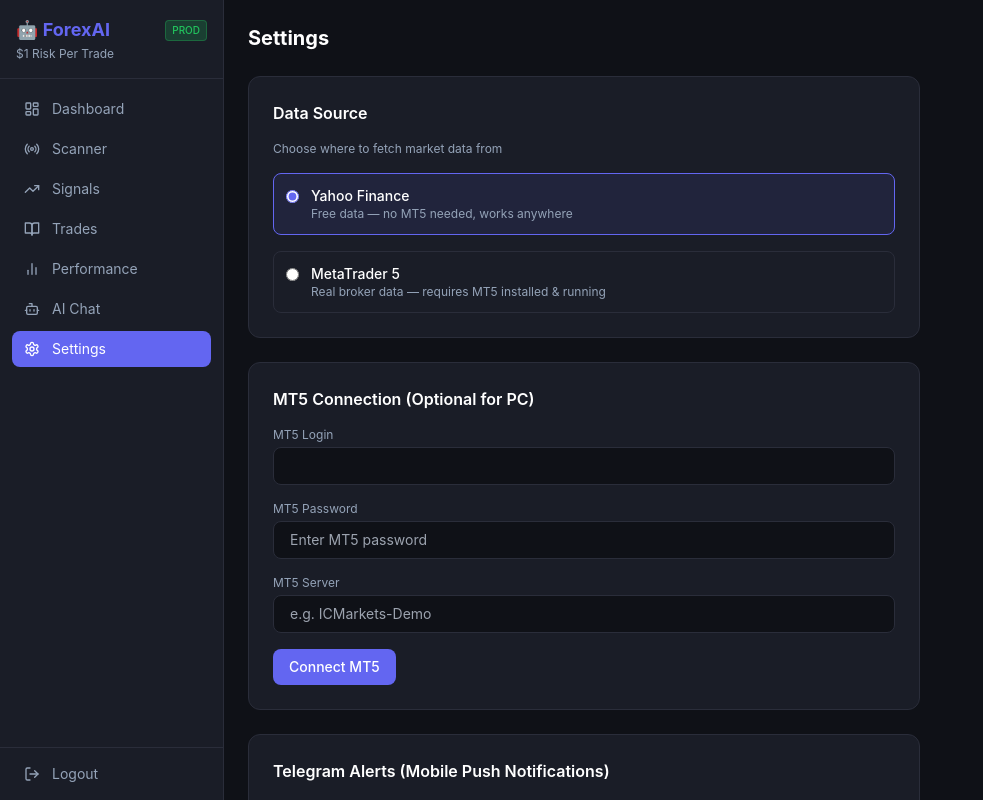
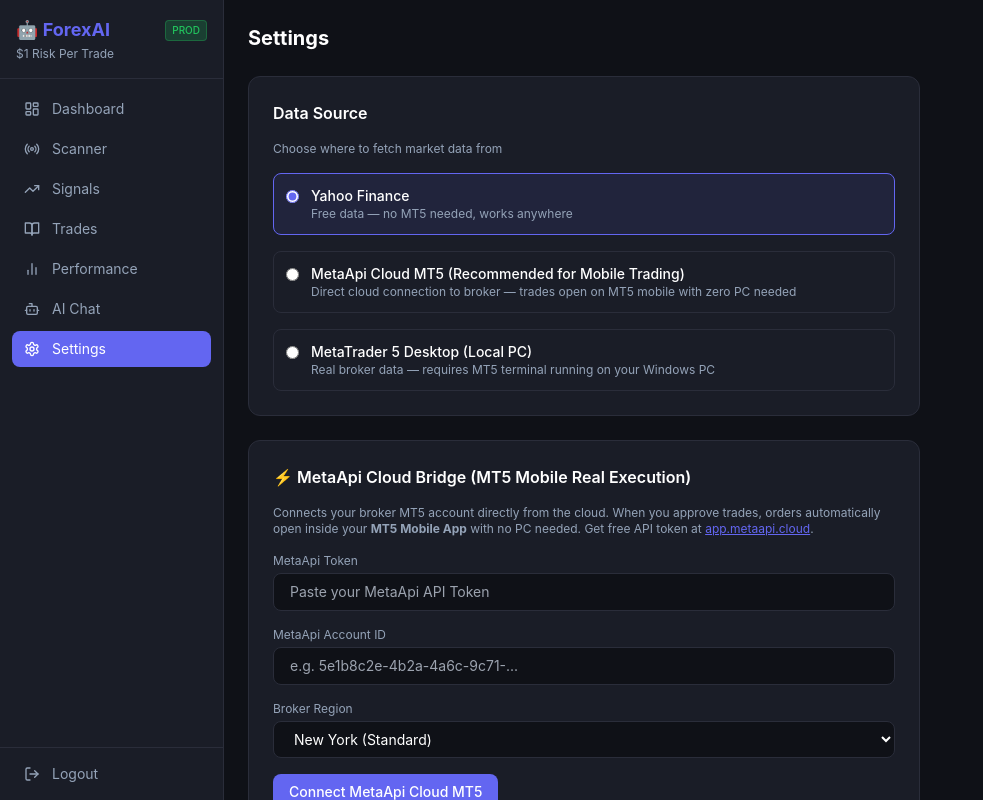
Before and after one commit to Sanjaykee/Forex-Ai-Trading-Frontend, a React (Vite) app: page /settings in a window 1280 px wide. Shown: the whole page, without its empty margins (0-983 px from the left). Built offline with nearby package versions, Linux system fonts and the light colour scheme; no server answers; sample sign-in values are in the browser's storage.

Commit message:
Add MetaApi Cloud Bridge UI in Settings page

```diff
--- a/src/pages/Settings.jsx
+++ b/src/pages/Settings.jsx
@@ -12,10 +12,14 @@
   const [telegramChatId, setTelegramChatId] = useState('')
   const [telegramStatus, setTelegramStatus] = useState('')
   const [testingTelegram, setTestingTelegram] = useState(false)
+  const [metaApi, setMetaApi] = useState({ token: '', account_id: '', region: 'new-york' })
+  const [metaApiStatus, setMetaApiStatus] = useState(null)
+  const [savingMetaApi, setSavingMetaApi] = useState(false)
   const [loading, setLoading] = useState(true)
   const [saved, setSaved]     = useState('')
 
   useEffect(() => {
+    Promise.all([
       settingsAPI.get().then(r => {
         const s = r.data
         setRisk({
@@ -34,8 +38,43 @@
           mt5_server:       s.mt5_server || '',
           telegram_chat_id: s.telegram_chat_id || '',
         }))
-    }).finally(() => setLoading(false))
+      }),
+      settingsAPI.getMetaApiStatus().then(r => {
+        if (r.data?.configured) {
+          setMetaApiStatus(r.data)
+        }
+      }).catch(() => {})
+    ]).finally(() => setLoading(false))
   }, [])
+
+  const saveMetaApi = async () => {
+    if (!metaApi.token.trim() || !metaApi.account_id.trim()) {
+      setSaved('⚠️ Please enter both MetaApi Token and Account ID')
+      setTimeout(() => setSaved(''), 4000)
+      return
+    }
+    setSavingMetaApi(true)
+    try {
+      const res = await settingsAPI.setupMetaApi({
+        metaapi_token: metaApi.token.trim(),
+        metaapi_account_id: metaApi.account_id.trim(),
+        metaapi_region: metaApi.region || 'new-york'
+      })
+      if (res.data?.success) {
+        setMetaApiStatus({ configured: true, connected: true, account: res.data.account })
+        setDataSource('metaapi')
+        setSaved(res.data?.message || 'MetaApi Connected!')
+      } else {
+        setSaved(res.data?.message || 'Failed to connect MetaApi')
+      }
+      setTimeout(() => setSaved(''), 5000)
+    } catch (e) {
+      setSaved('Error connecting to MetaApi')
+      setTimeout(() => setSaved(''), 4000)
+    } finally {
+      setSavingMetaApi(false)
+    }
+  }
 
   const handleDataSourceChange = async (val) => {
     setDataSource(val)
@@ -124,7 +163,8 @@
         <p className="text-xs text-wait">Choose where to fetch market data from</p>
         {[
           { value: 'yfinance', label: 'Yahoo Finance', desc: 'Free data — no MT5 needed, works anywhere' },
-          { value: 'mt5',      label: 'MetaTrader 5',  desc: 'Real broker data — requires MT5 installed & running' },
+          { value: 'metaapi',  label: 'MetaApi Cloud MT5 (Recommended for Mobile Trading)', desc: 'Direct cloud connection to broker — trades open on MT5 mobile with zero PC needed' },
+          { value: 'mt5',      label: 'MetaTrader 5 Desktop (Local PC)', desc: 'Real broker data — requires MT5 terminal running on your Windows PC' },
         ].map(opt => (
           <label key={opt.value} className={`flex items-start gap-3 p-3 rounded-lg border cursor-pointer transition-colors ${
             dataSource === opt.value ? 'border-accent bg-accent/10' : 'border-border'
@@ -139,6 +179,57 @@
             </div>
           </label>
         ))}
+      </div>
+
+      {/* MetaApi Cloud MT5 Card */}
+      <div className="bg-card border border-border rounded-xl p-6 space-y-4">
+        <div className="flex items-center justify-between">
+          <h3 className="font-semibold text-white">⚡ MetaApi Cloud Bridge (MT5 Mobile Real Execution)</h3>
+          {metaApiStatus?.connected && (
+            <span className="text-[10px] text-buy font-medium bg-buy/10 px-2 py-0.5 rounded border border-buy/20">
+              ✓ Connected ({metaApiStatus.account?.currency} {metaApiStatus.account?.balance})
+            </span>
+          )}
+        </div>
+        <p className="text-xs text-wait">
+          Connects your broker MT5 account directly from the cloud. When you approve trades, orders automatically open inside your <strong>MT5 Mobile App</strong> with no PC needed. Get free API token at <a href="https://app.metaapi.cloud" target="_blank" rel="noreferrer" className="text-accent underline">app.metaapi.cloud</a>.
+        </p>
+        <div>
+          <label className="text-xs text-wait block mb-1">MetaApi Token</label>
+          <input
+            type="password"
+            placeholder={metaApiStatus?.configured ? "•••••••••••••••• (Saved in Cloud)" : "Paste your MetaApi API Token"}
+            className="w-full bg-dark border border-border rounded-lg px-4 py-2 text-white text-sm outline-none focus:border-accent"
+            value={metaApi.token}
+            onChange={e => setMetaApi({ ...metaApi, token: e.target.value })}
+          />
+        </div>
+        <div>
+          <label className="text-xs text-wait block mb-1">MetaApi Account ID</label>
+          <input
+            type="text"
+            placeholder={metaApiStatus?.configured ? "Account ID Active" : "e.g. 5e1b8c2e-4b2a-4a6c-9c71-..."}
+            className="w-full bg-dark border border-border rounded-lg px-4 py-2 text-white text-sm outline-none focus:border-accent"
+            value={metaApi.account_id}
+            onChange={e => setMetaApi({ ...metaApi, account_id: e.target.value })}
+          />
+        </div>
+        <div>
+          <label className="text-xs text-wait block mb-1">Broker Region</label>
+          <select
+            className="w-full bg-dark border border-border rounded-lg px-4 py-2 text-white text-sm outline-none focus:border-accent"
+            value={metaApi.region}
+            onChange={e => setMetaApi({ ...metaApi, region: e.target.value })}
+          >
+            <option value="new-york">New York (Standard)</option>
+            <option value="london">London</option>
+            <option value="singapore">Singapore</option>
+            <option value="frankfurt">Frankfurt</option>
+          </select>
+        </div>
+        <Button onClick={saveMetaApi} disabled={savingMetaApi}>
+          {savingMetaApi ? "Connecting to MT5..." : "Connect MetaApi Cloud MT5"}
+        </Button>
       </div>
 
       <div className="bg-card border border-border rounded-xl p-6 space-y-4">
--- a/src/services/api.js
+++ b/src/services/api.js
@@ -37,10 +37,12 @@
 }
 
 export const settingsAPI = {
-  get:          ()     => api.get('/settings/'),
-  update:       (data) => api.put('/settings/', data),
-  setupMT5:     (data) => api.post('/settings/mt5', data),
-  testTelegram: (data) => api.post('/settings/telegram/test', data),
+  get:              ()     => api.get('/settings/'),
+  update:           (data) => api.put('/settings/', data),
+  setupMT5:         (data) => api.post('/settings/mt5', data),
+  testTelegram:     (data) => api.post('/settings/telegram/test', data),
+  setupMetaApi:     (data) => api.post('/settings/metaapi', data),
+  getMetaApiStatus: ()     => api.get('/settings/metaapi/status'),
 }
 
 export const chatAPI = {
```
Lines whose indentation alone changed are shown as unchanged.
